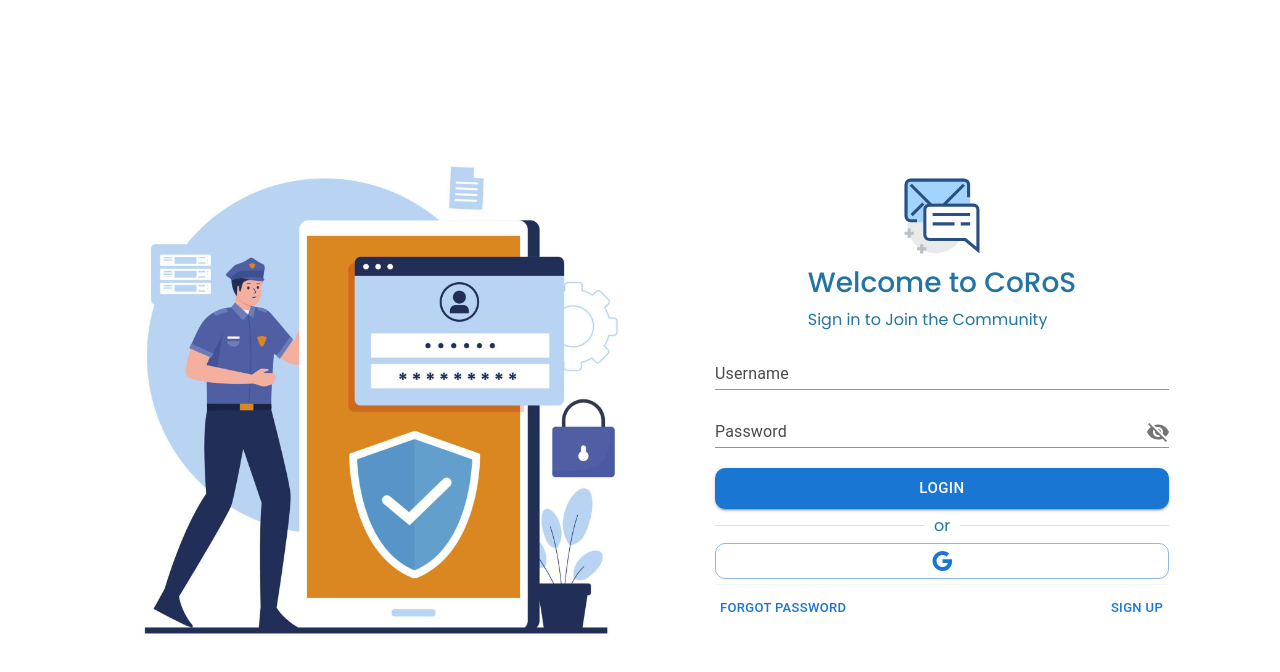
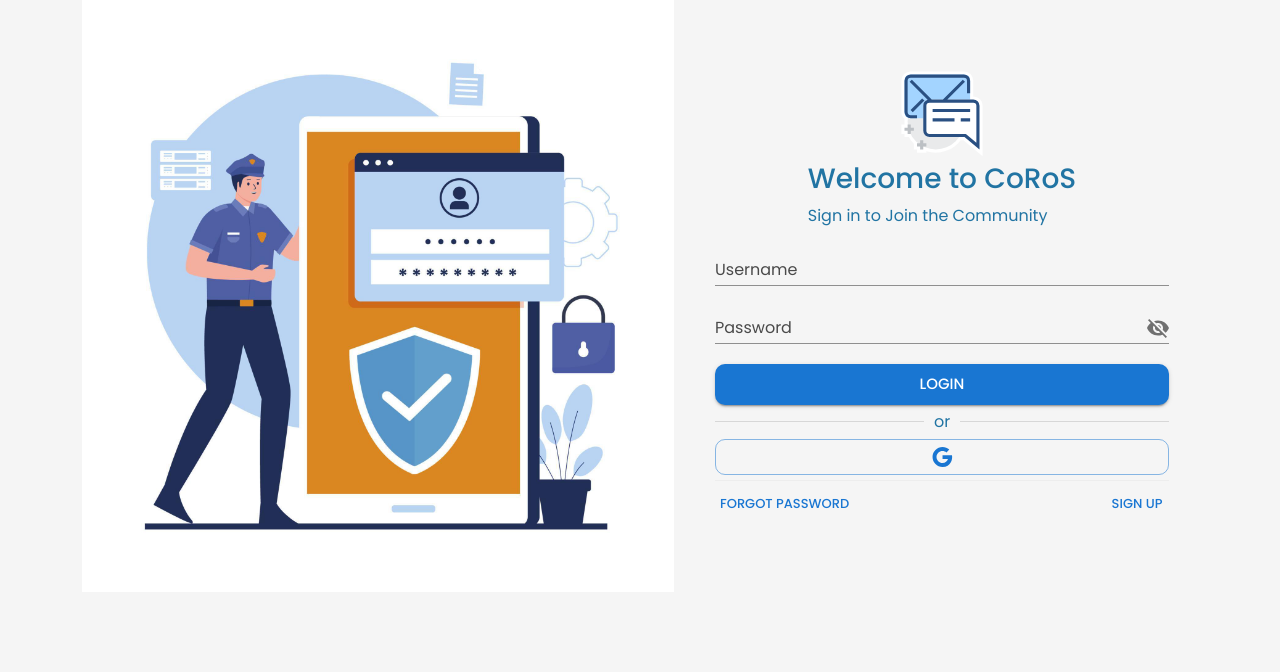
Before and after one commit to muthuabi/coros-vite, a React (Vite) app in the folder room-client/: page /auth/sign-in in a window 1280 px wide. Shown: the top 672 px of the page. Built offline with nearby package versions, Linux system fonts and the light colour scheme.

Commit message:
Some modifications in sse

```diff
--- a/room-client/src/App.jsx
+++ b/room-client/src/App.jsx
@@ -14,7 +14,7 @@
 function App() {
   return (
     <ThemeProvider>
-    {/* <CssBaseline/> */}
+    <CssBaseline/>
     <Router>
     <div className="container-fluid main-container">
     <header>
--- a/room-client/src/contexts/ThemeContext.jsx
+++ b/room-client/src/contexts/ThemeContext.jsx
@@ -16,6 +16,20 @@
     localStorage.setItem("coros-theme",mode);
   },[mode])
   const theme = useMemo(() => createTheme({
+    typography: {
+      fontFamily: [
+        'Poppins',
+        '-apple-system',
+        'BlinkMacSystemFont',
+        '"Segoe UI"',
+        'Roboto',
+        '"Helvetica Neue"',
+        'Arial',
+        'sans-serif',
+        '"Apple Color Emoji"',
+        '"Segoe UI Emoji"',
+        '"Segoe UI Symbol"',
+      ].join(',')},
     palette: {
       mode,
       ...(mode === 'light' ? {
--- a/room-client/src/styles/login.css
+++ b/room-client/src/styles/login.css
@@ -1,7 +1,11 @@
+body
+{
+  /* background:#ffffffdb!important; */
+}
 .login-container
 {
     display: flex;
-    height: 100vh;
+    /* height: 100vh; */
     width:100%;
     justify-content: center;
   }
@@ -18,7 +22,6 @@
     min-width: 400px;
     padding-bottom: 10px;
 
-
   }
   .login-inner-box
   {
@@ -34,6 +37,7 @@
     width: 100%;
     height: 100%;
     object-fit: contain;
+    overflow-y: hidden;
   }
   .login-form-box
   {
@@ -55,38 +59,10 @@
     flex-direction: column;
     margin:0;
   }
-  /* button {
-    transition: 0.3s;
-    padding:40px;
-  } */
 
-  /* Toast Notifications */
   .Toastify__toast {
     font-weight: bold;
   }
-  /* .or-box
-  {
-    position: relative;
-    display: flex;
-    flex-direction: column;
-    justify-content: center;
-    align-items: center;
-    background-color: inherit;
-    padding:5px;
-  }
-  .or-word
-  {
-    position: absolute;
-    background-color: #f7fdffdb;
-    padding-right: 3px;
-    padding-left: 3px;
-  }
-  .or-box > .hr
-  {
-    width:100%;
-    height:1px;
-    background-color: rgb(150, 146, 146);
-  } */
   .new-sign-in
   {
     display: flex;
```
Also changed, not shown: room-client/src/contexts/UIStateContext.jsx (added, +20 -0 lines), 1 other file (tests, documents, lock files or other folders).
